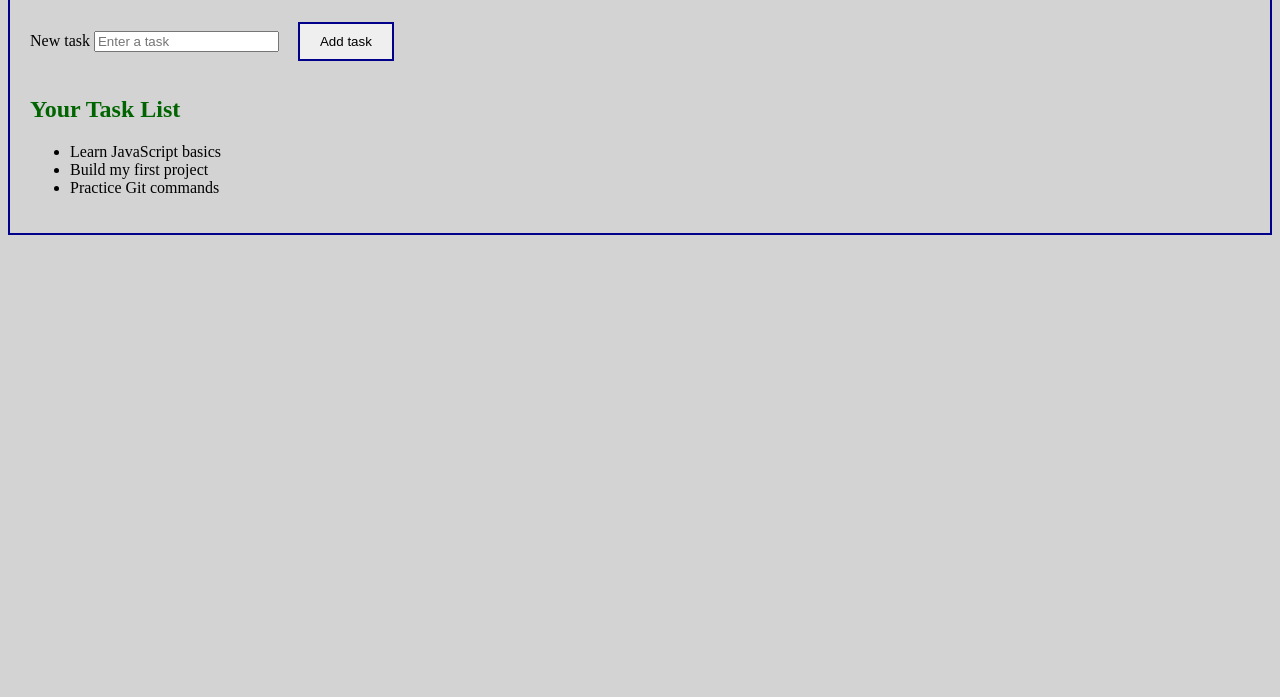
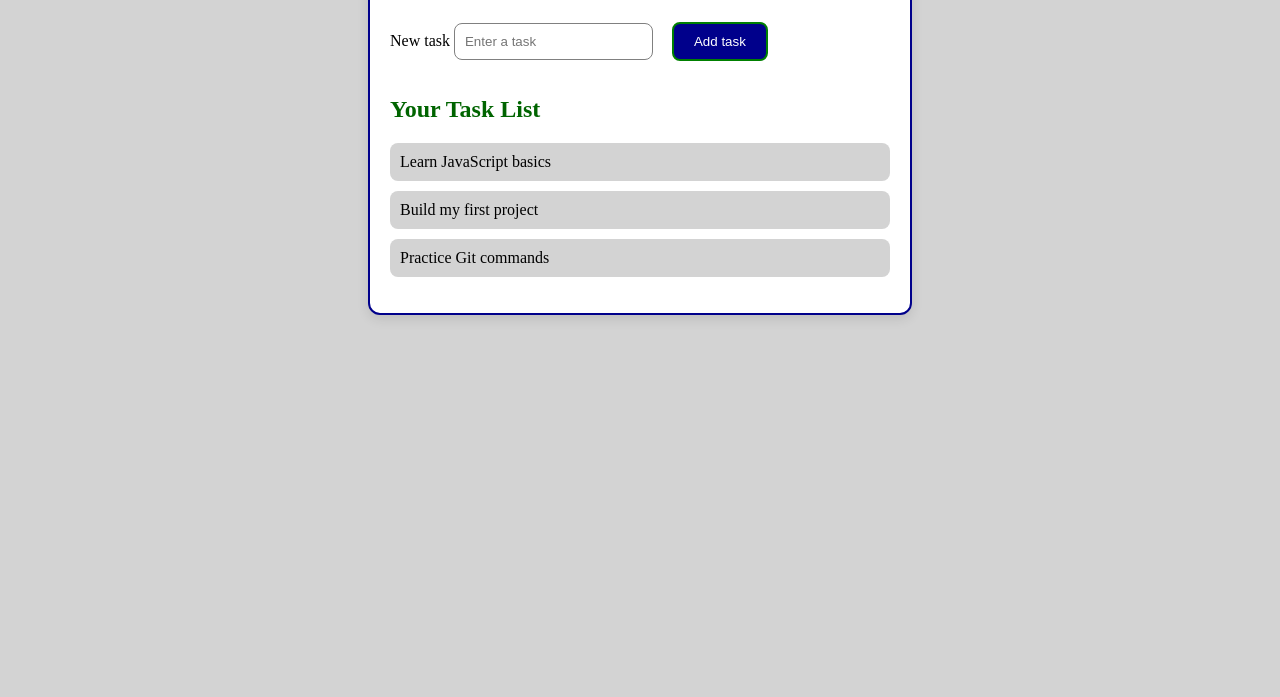
Before and after one commit to shmmtrn/task-tracker, a plain HTML site: page index.html in a window 1280 px wide. Shown: the part 103-800 px from the top of the page. Drawn offline with Linux system fonts and the light colour scheme.

Commit message:
Complete Task Tracker CSS styling

```diff
--- a/index.html
+++ b/index.html
@@ -11,7 +11,7 @@
     <h1>Welcome to Shem's Task Tracker</h1>
     <label for="new-task">New task</label>
     <input type="text" id="new-task" placeholder="Enter a task">
-    <button type="button">Add task</button>
+    <button class="add-button" type="button">Add task</button>
     <h2>Your Task List</h2>
     <ul>
         <li>Learn JavaScript basics</li>
--- a/style.css
+++ b/style.css
@@ -9,10 +9,35 @@ body {
 }
 button {
     margin: 15px;
-    padding: 10px 20px 10px 20px;
-    border: 2px; border-color: darkblue; border-style: solid;
+    padding: 10px 20px;
+    border: 2px solid green;
 }
 .container {
     padding: 20px;
     border: 2px solid darkblue;
+    max-width: 500px;
+    margin: 0 auto;
+    background-color: white;
+    border-radius: 12px;
+    box-shadow: 0 4px 12px rgba(0, 0, 0, 0.1);
 }
+.add-button {
+    background-color: darkblue;
+    color: white;
+    border-radius: 8px;
+}
+#new-task {
+    padding: 10px;
+    border: 1px solid gray;
+    border-radius: 8px;
+}
+ul {
+    list-style: none;
+    padding: 0;
+}
+li {
+    background-color: lightgray;
+    padding: 10px;
+    margin-bottom: 10px;
+    border-radius: 8px;
+}
```
